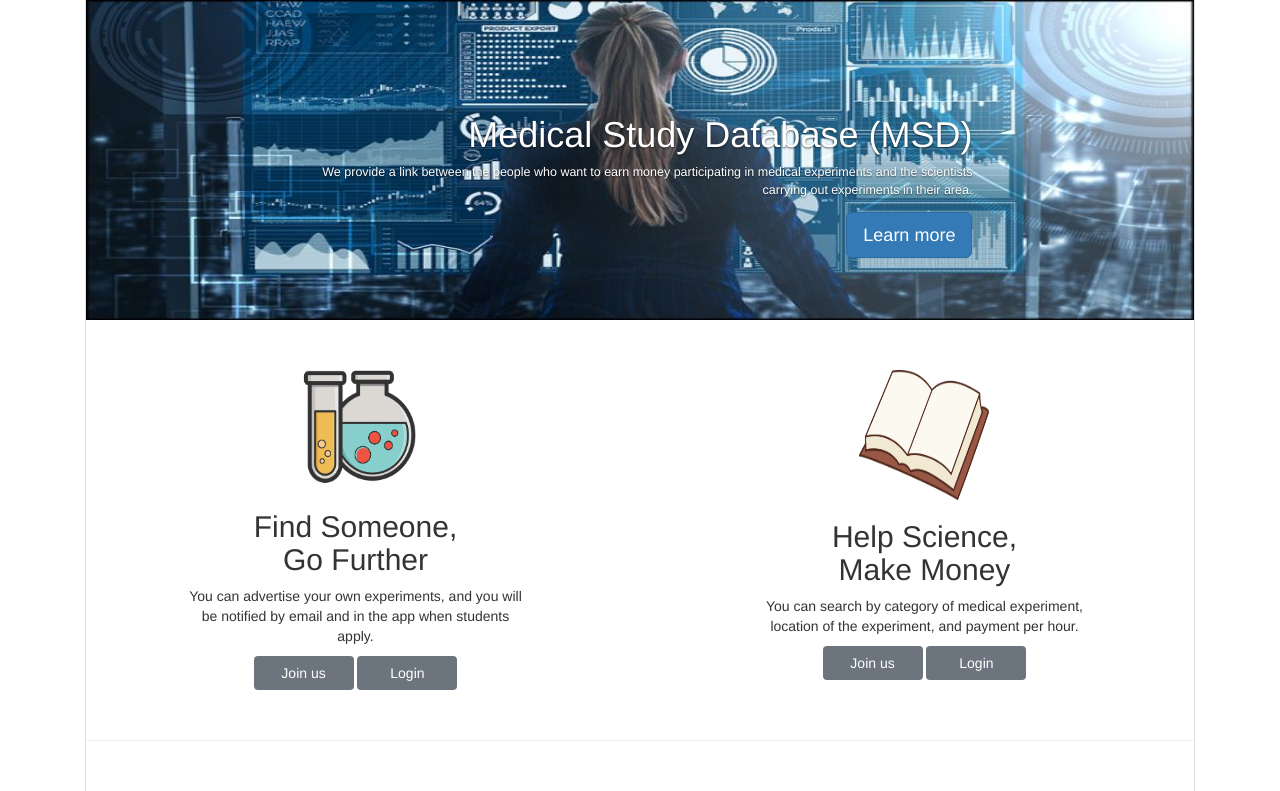
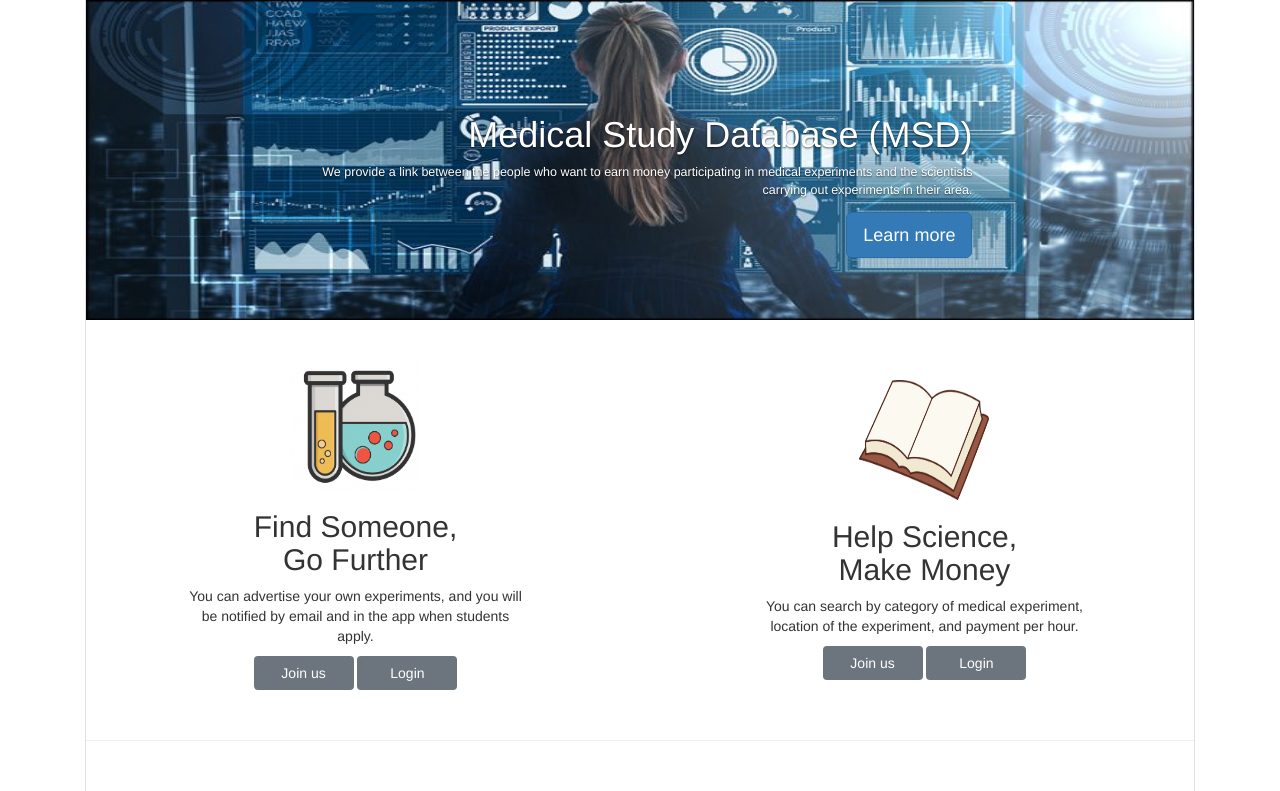
Before and after one commit to DrewMclachlan/IT-PW, a Django app: page / in a window 1280 px wide. Shown: the part 77-868 px from the top of the page. Run offline with Django 3.2, Linux system fonts and the light colour scheme; some libraries are stand-ins or nearby versions.

Commit message:
push b4 deploy

```diff
--- a/participants_wanted/templates/home/index.html
+++ b/participants_wanted/templates/home/index.html
@@ -37,7 +37,7 @@
         <a class="btn btn-secondary" href="{% url 'experimenter:login' %}" role="button" style="width:100px">Login</a>
       </div>
         <div class="col-lg-4" style=" border:1px; width:100%; margin:auto;" >
-            <img src= "../../media/student.jpg" width="130" height="130" alt="">
+            <img src= "../../media/student.jpg" width="130" height="130" style="padding-top:10px" alt="">
         <h2>Help Science, <br> Make Money</h2>
         <p>You can search by category of medical experiment, location of the experiment, and payment per hour.</p>
         <a class="btn btn-secondary" href="{% url 'student:register' %}" role="button" style="width:100px">Join us</a>
```
